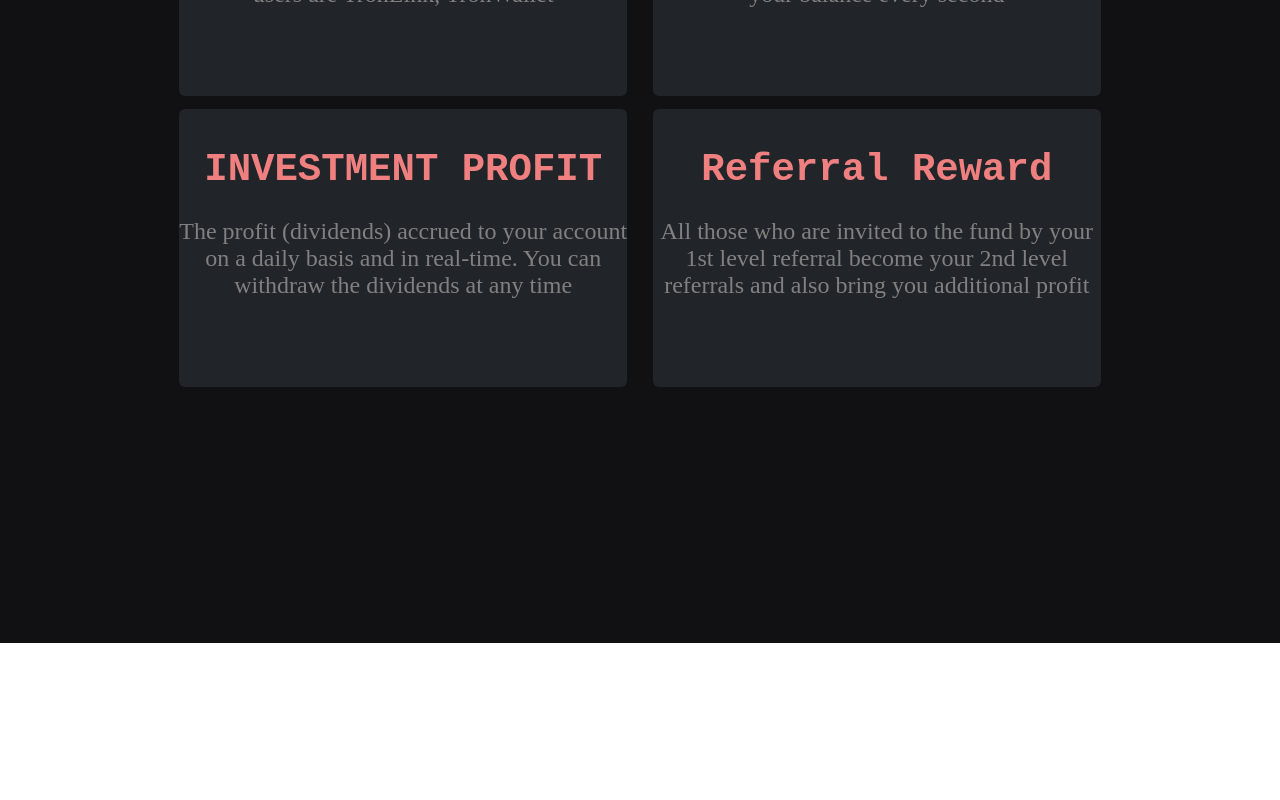
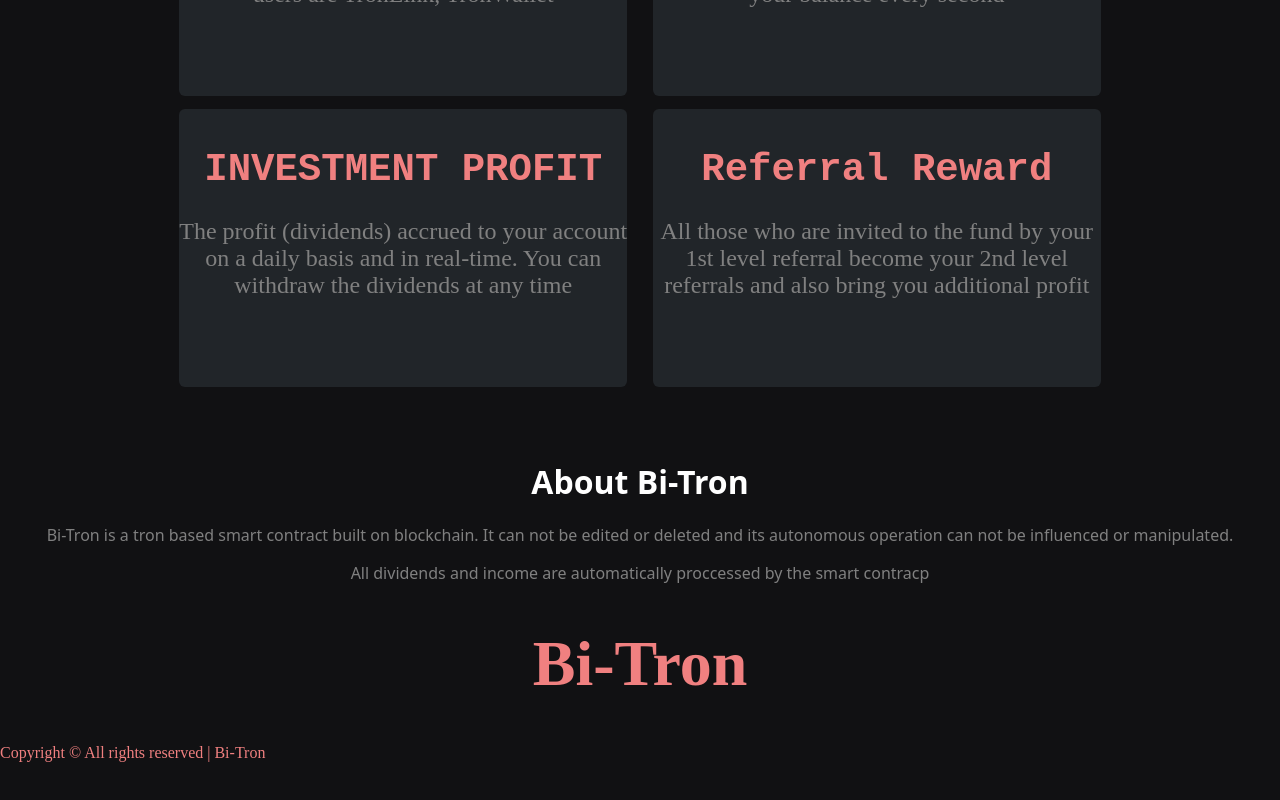
Before and after one commit to ali-203/myapp, a React (Create React App) app: page / in a window 1280 px wide. Shown: the part 3804-4604 px from the top of the page. Before the commit the page ends 4447 px from the top, so only its background shows below. Built offline with nearby package versions, Linux system fonts and the light colour scheme.

Commit message:
updated css

```diff
--- a/src/App.css
+++ b/src/App.css
@@ -421,5 +421,23 @@ padding-top: 10px;
 .four_card h1 {
   font-family: monospace;
   color: lightcoral;
+}
+
+.about-bi {
+  padding-top: 4%;
+  text-align: center;
+  font-family: system-ui;
+}
+.about-bi p {
+  color: gray;
 
 }
+.about-bi h1{
+  color: white;
+}
+.bitr {
+  font-size: xx-large;
+  color: lightcoral;
+  text-align: center;
+
+}
--- a/src/App.js
+++ b/src/App.js
@@ -178,7 +178,15 @@ function App() {
             <p>All those who are invited to the fund by your 1st level referral become your 2nd level referrals and also bring you additional profit</p>
             </div>
             </div>
-
+            <div className="about-bi">
+                <h1>About Bi-Tron</h1>
+                <p>Bi-Tron is a tron based smart contract built on blockchain. It can not be edited or deleted and its autonomous operation can not be influenced or manipulated.</p>
+                <p>All dividends and income are automatically proccessed by the smart contracp</p>
+            </div>
+            <div className="bitr">
+            <h1>Bi-Tron</h1>
+            </div>
+            <p>Copyright © All rights reserved | Bi-Tron</p>
             </div>
         </div>
 
```
Also changed, not shown: 1 other file (tests, documents, lock files or other folders).
